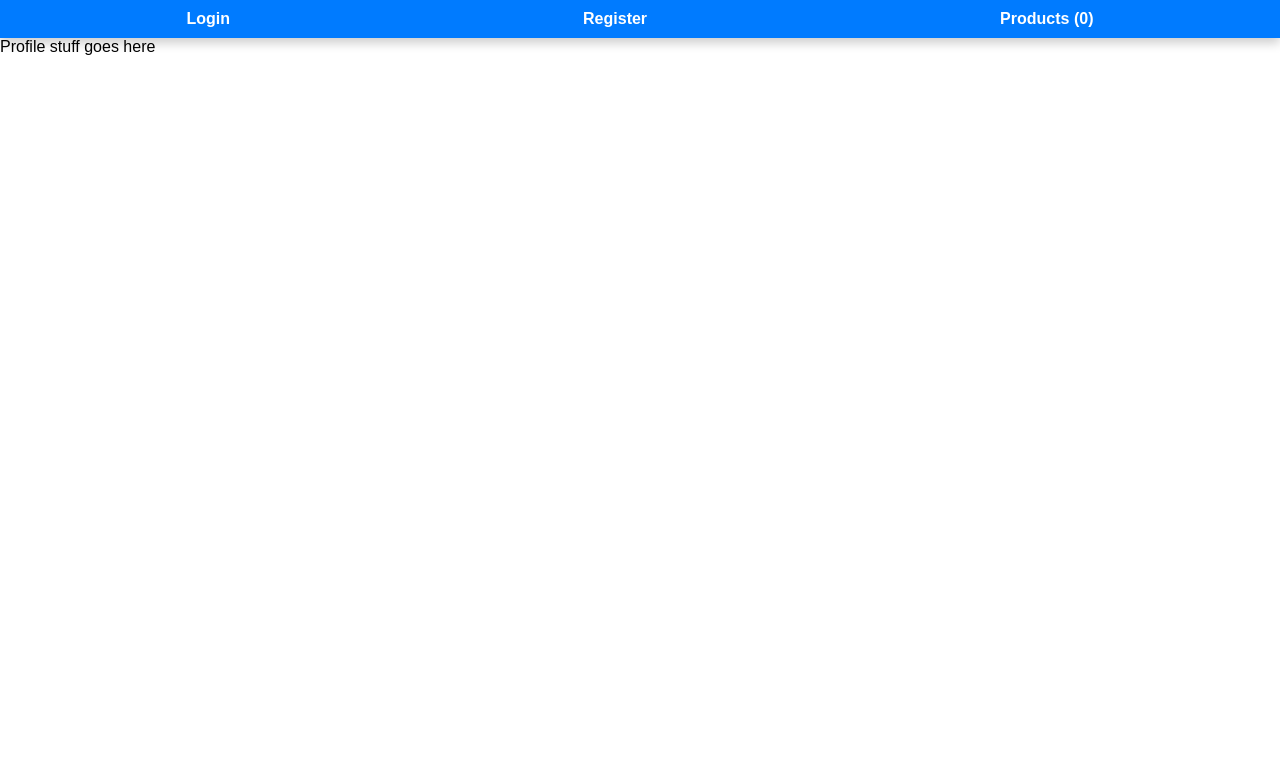
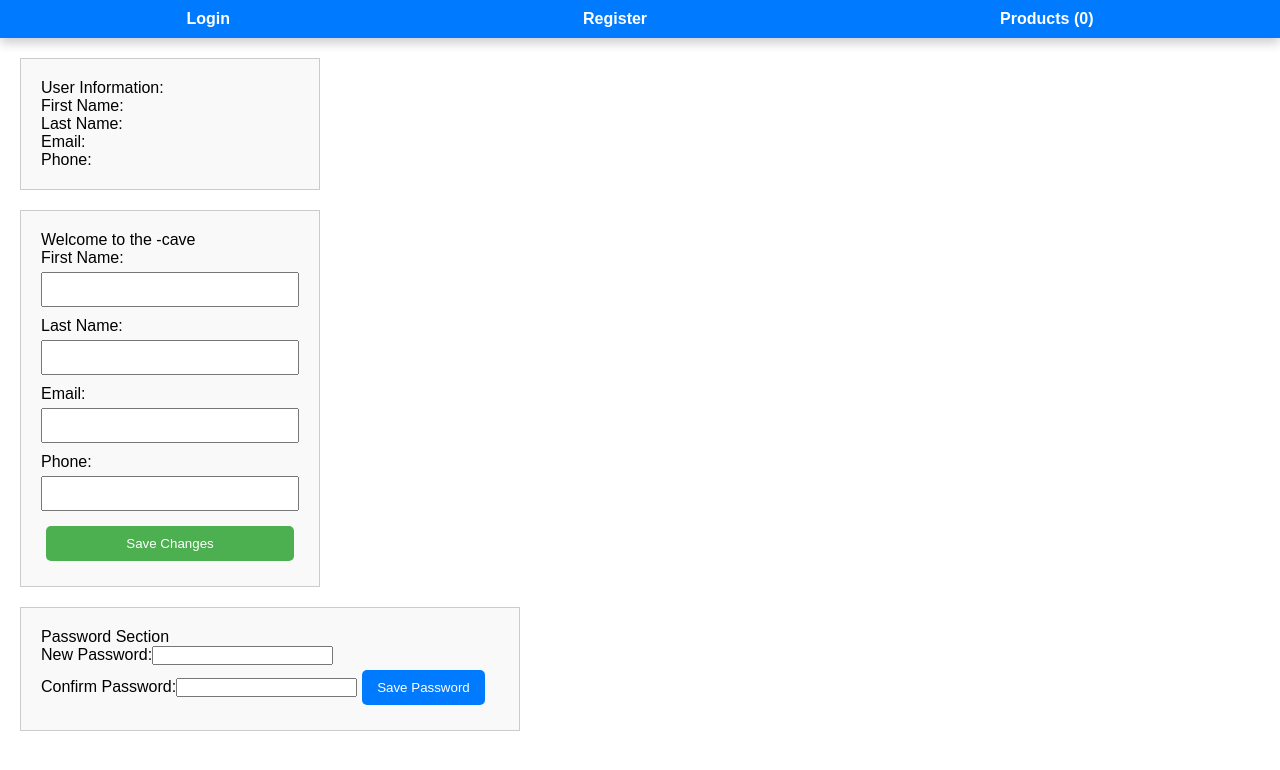
Before and after one commit to BethQ321/superhero-repo, a React app: page /#/Profile in a window 1280 px wide. Built offline with nearby package versions, Linux system fonts and the light colour scheme; no server answers.

Commit message:
front end

```diff
--- a/public/styles.css
+++ b/public/styles.css
@@ -366,6 +366,11 @@ nav button:hover {
 
 
 
+
+
+
+
+
 .sproduct-container {
   display: flex;
   flex-direction: row;
@@ -373,32 +378,76 @@ nav button:hover {
 
 
 .Sproduct-image {
-  width: 500px; /* Set the width of the product image box */
-  height: 500px; /* Set the height of the product image box */
-  background-color: #ddd; /* Placeholder background color for the image box */
-  border: 1px solid #ccc; /* Border for the image box */
-  margin-right: 20px; /* Adjust the margin between image and description boxes */
+  width: 500px;
+  height: 500px;
+  background-color: #ddd;
+  border: 1px solid #ccc;
+  margin-right: 20px;
   margin-left: 5%;
-  overflow: hidden; /* Hide overflow content */
-  background-color: red; /* Placeholder background color for the image square */
+  overflow: hidden;
+  background-color: red;
 }
 
 .Sproduct-image img {
-  width: 100%; /* Make the image fill its container */
-  height: 100%; /* Maintain aspect ratio of the image */
-  object-fit: cover; /* Cover the entire container with the image */
+  width: 100%;
+  height: 100%;
+  object-fit: cover;
 }
 
 .Sproduct-description {
-  flex: 1; /* Take up remaining space in the container */
-  background-color: #eee; /* Placeholder background color for the description box */
-  padding: 20px; /* Padding for the description box */
-  background-color: lightblue; /* Placeholder background color for the description square */
+  flex: 1;
+  background-color: #eee;
+  padding: 20px;
+  background-color: lightblue;
   margin-right: 5%;
 }
 
 .Sproduct-info {
-  width: 100%; /* Full width of the container */
-  height: 100px; /* Adjust the height as needed */
-  background-color: grey; /* Placeholder background color for the info rectangle */
+  width: 100%;
+  height: 100px;
+  background-color: grey;
 }
+
+/*Profile stuff */
+
+.profile-box {
+  border: 1px solid #ccc;
+  padding: 20px;
+  margin: 20px;
+  width: 300px;
+  background-color: #f9f9f9;
+}
+
+.password-box {
+  border: 1px solid #ccc;
+  padding: 20px;
+  margin: 20px;
+  width: 500px;
+  background-color: #f9f9f9;
+}
+
+.profile-form {
+  display: flex;
+  flex-direction: column;
+}
+
+.profile-form label {
+  margin-bottom: 5px;
+}
+
+.profile-form input {
+  margin-bottom: 10px;
+  padding: 8px;
+}
+
+.save-button {
+  background-color: #4caf50;
+  color: white;
+  border: none;
+  padding: 10px;
+  cursor: pointer;
+}
+
+.save-button:hover {
+  background-color: #45a049;
+}
--- a/src/Profile.js
+++ b/src/Profile.js
@@ -1,9 +1,106 @@
-import React from "react";
+import React, { useState } from "react";
 
-const Profile = () => {
+const Profile = ({ auth }) => {
+  const [fname, setFname] = useState(auth.fname);
+  const [lname, setLname] = useState(auth.lname);
+  const [email, setEmail] = useState(auth.email);
+  const [phone, setPhone] = useState(auth.phone);
+  const [password, setPassword] = useState("");
+  const [confirmPassword, setConfirmPassword] = useState("");
+
+  const handlePasswordChange = () => {
+    if (password === confirmPassword) {
+      console.log("Passwords match, changing password...");
+    } else {
+      console.error("Passwords do not match");
+    }
+  };
+
+  const handleSaveChanges = () => {
+    // Implement logic to save changes (e.g., update user profile)
+  };
+
   return (
     <div>
-      <p>Profile stuff goes here</p>
+      {auth ? (
+        <div>
+          {/* Display user information box */}
+          <div className="profile-box">
+            <p>User Information:</p>
+            <p>First Name: {auth.fname}</p>
+            <p>Last Name: {auth.lname}</p>
+            <p>Email: {auth.email}</p>
+            <p>Phone: {auth.phone}</p>
+          </div>
+
+          {/* Profile edit box */}
+          <div className="profile-box">
+            <p>Welcome to the {auth.username} -cave</p>
+            <form className="profile-form">
+              <label htmlFor="fname">First Name:</label>
+              <input
+                type="text"
+                id="fname"
+                value={fname}
+                onChange={(e) => setFname(e.target.value)}
+              />
+              <label htmlFor="lname">Last Name:</label>
+              <input
+                type="text"
+                id="lname"
+                value={lname}
+                onChange={(e) => setLname(e.target.value)}
+              />
+              <label htmlFor="email">Email:</label>
+              <input
+                type="text"
+                id="email"
+                value={email}
+                onChange={(e) => setEmail(e.target.value)}
+              />
+              <label htmlFor="phone">Phone:</label>
+              <input
+                type="text"
+                id="phone"
+                value={phone}
+                onChange={(e) => setPhone(e.target.value)}
+              />
+              <button className="save-button" onClick={handleSaveChanges}>
+                Save Changes
+              </button>
+            </form>
+          </div>
+
+          {/* Password box */}
+          <div className="password-box">
+            <p>Password Section</p>
+            <form className="password-form">
+              <label htmlFor="password">New Password:</label>
+              <input
+                type="password"
+                id="password"
+                value={password}
+                onChange={(e) => setPassword(e.target.value)}
+              /><br></br>
+              <label htmlFor="confirmPassword">Confirm Password:</label>
+              <input
+                type="password"
+                id="confirmPassword"
+                value={confirmPassword}
+                onChange={(e) => setConfirmPassword(e.target.value)}
+              />
+              <button
+                className="save-password-button"
+                onClick={handlePasswordChange}
+              >
+                Save Password
+              </button>
+            </form>
+          </div>
+        </div>
+      ) : (
+        <p>Loading profile information...</p>
+      )}
     </div>
   );
 };
--- a/src/index.js
+++ b/src/index.js
@@ -243,7 +243,7 @@ const App = () => {
               />
             }
           />
-          <Route path="/Profile" element={<Profile />} />
+          <Route path="/Profile" element={<Profile  auth={auth}/>} />
           <Route path="/Admin" element={<Admin />} />
           <Route path="/addproduct" element={<AddProduct />} />
           <Route path="/allusers" element={<AdminUsers auth={auth} />} />
```
Also changed, not shown: server/db/auth.js (+7 -1 lines).
